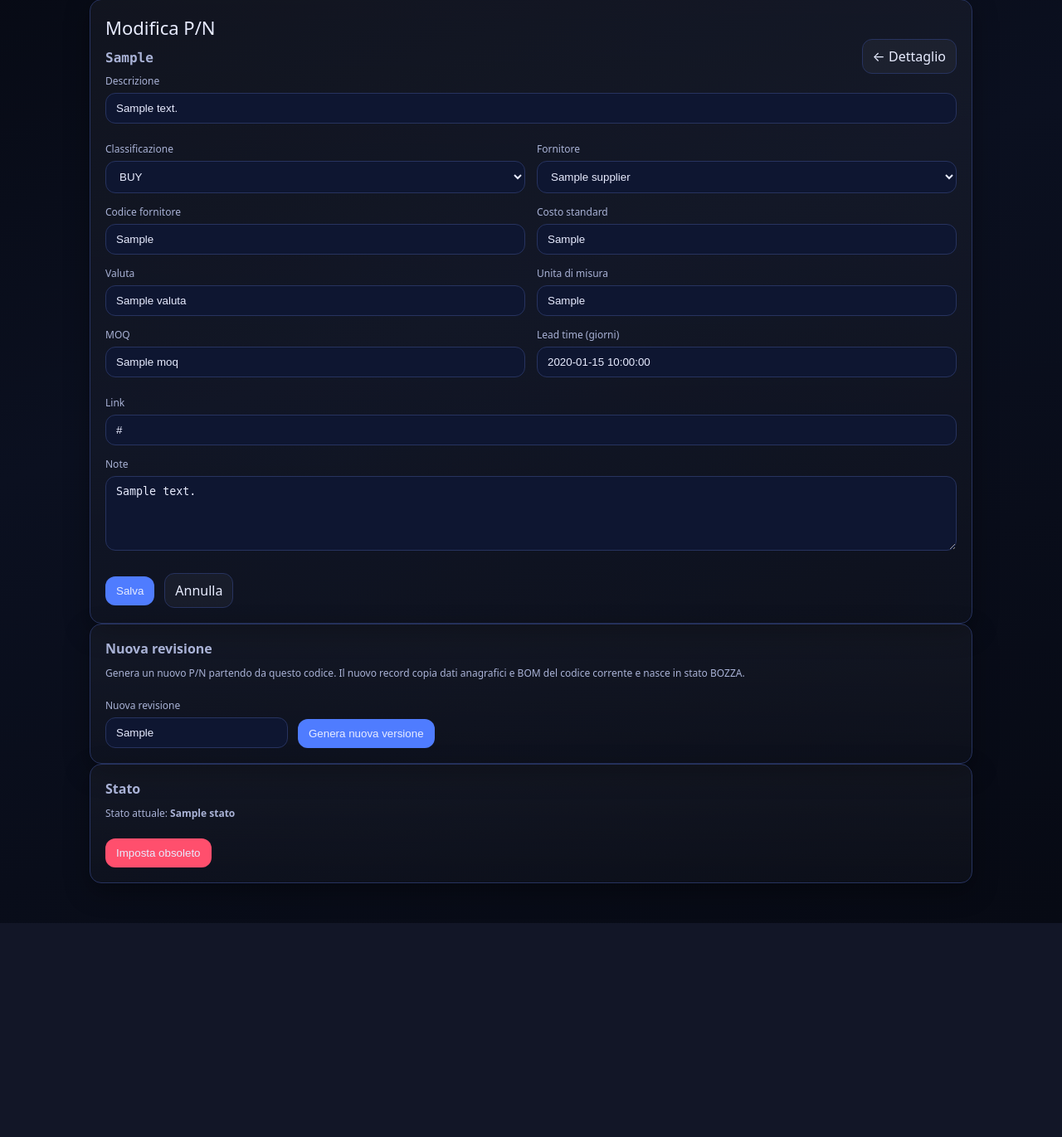
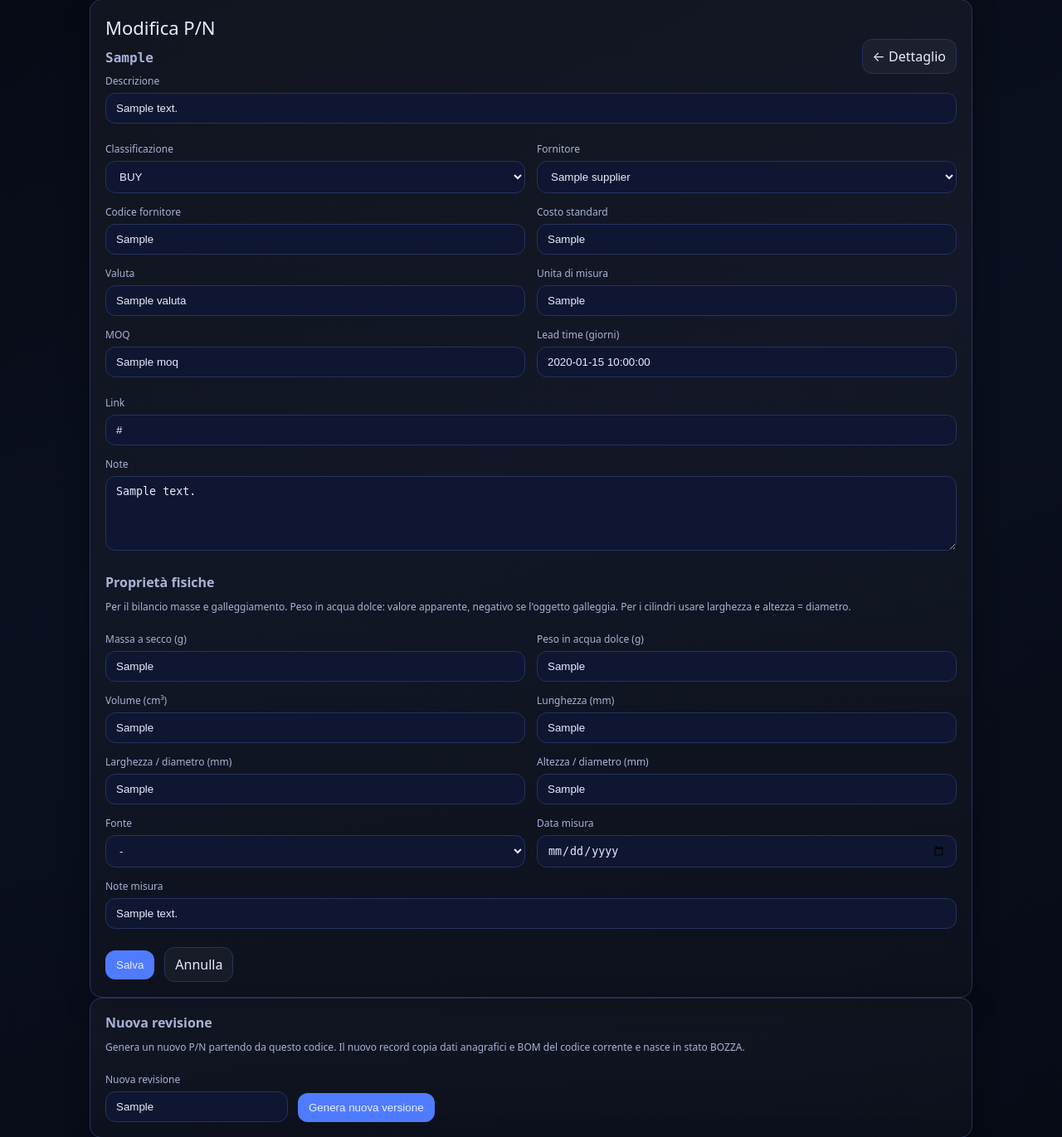
Before and after one commit to DeepEx/DeepEx_PN, a FastAPI app: template app/templates/pn_edit.html in a window 1280 px wide. Shown: the part 70-1441 px from the top of the page at 83% size. Before the commit the page ends 1183 px from the top, so only its background shows below. Run offline with FastAPI, Linux system fonts and the light colour scheme; the template is opened without the code that fills it: most values are stand-ins (such as "Sample title", 1, 10 or a date in 2020); parts of the project's set-up code (start-up, migrations or seed data) failed here and were passed over; some libraries are stand-ins or nearby versions.

Commit message:
Aggiunge proprieta fisiche ai P/N e totali di massa nella BOM
Nuovi campi su part_numbers: massa a secco (g), peso apparente in acqua
dolce (g, negativo se galleggia), volume (cm3), dimensioni L/W/H (mm),
fonte (MISURATO/CAD/DATASHEET/STIMATO), data e note della misura.

- Migrazione idempotente all'avvio (ALTER TABLE ... ADD COLUMN IF NOT
  EXISTS): create_all non aggiunge colonne a tabelle esistenti.
- Modifica P/N: nuova sezione con validazione (virgola decimale, niente
  valori negativi tranne il peso in acqua, data ISO); le variazioni sono
  registrate nello storico.
- Dettaglio P/N: riquadro Proprieta fisiche.
- Nuova revisione: copia le proprieta della revisione sorgente.
- BOM: totali di massa a secco e peso in acqua lungo la distinta; un valore
  inserito sull'assieme ha la precedenza sulla somma; elenco dei P/N senza
  dati.
- requirements: fastapi 0.115.6 / starlette 0.41.3 fissati; con le
  versioni recenti TemplateResponse(name, context) fallisce.

Verificato con PostgreSQL 16: schema esistente migrato (20 -> 29 colonne),
modifica e validazione, totali BOM (6 x 1250,5 g + 2 x 11500 g = 30,50 kg;
peso in acqua +4,18 kg), revisione, storico.

Co-Authored-By: Claude Opus 5.5 <noreply@anthropic.com>
Claude-Session: https://claude.ai/code/session_013UyHSuyc8uBakxvXaFKBDy

```diff
--- a/app/db.py
+++ b/app/db.py
@@ -24,3 +24,26 @@ def get_db():
         yield db
     finally:
         db.close()
+
+
+# Colonne aggiunte dopo la prima installazione: create_all non altera tabelle esistenti,
+# quindi le aggiungiamo in modo idempotente all'avvio (PostgreSQL: ADD COLUMN IF NOT EXISTS).
+PART_NUMBER_ADDED_COLUMNS = [
+    ("massa_secco_g", "NUMERIC(12, 1)"),
+    ("peso_acqua_g", "NUMERIC(12, 1)"),
+    ("volume_cm3", "NUMERIC(14, 1)"),
+    ("dim_lunghezza_mm", "NUMERIC(10, 1)"),
+    ("dim_larghezza_mm", "NUMERIC(10, 1)"),
+    ("dim_altezza_mm", "NUMERIC(10, 1)"),
+    ("proprieta_fonte", "VARCHAR(20)"),
+    ("proprieta_data", "DATE"),
+    ("proprieta_note", "TEXT"),
+]
+
+
+def ensure_schema(bind=None):
+    from sqlalchemy import text
+    bind = bind or engine
+    with bind.begin() as conn:
+        for name, sql_type in PART_NUMBER_ADDED_COLUMNS:
+            conn.execute(text(f"ALTER TABLE part_numbers ADD COLUMN IF NOT EXISTS {name} {sql_type}"))
--- a/app/main.py
+++ b/app/main.py
@@ -1,4 +1,5 @@
 import os
+import json
 import csv, io, re
 from fastapi import FastAPI, Request, Depends, Form, UploadFile, File, HTTPException
 from fastapi.responses import RedirectResponse, HTMLResponse
@@ -10,7 +11,7 @@ from sqlalchemy.orm import Session
 from sqlalchemy import or_
 from sqlalchemy.orm import joinedload
 
-from db import Base, engine, get_db
+from db import Base, engine, get_db, ensure_schema
 from models import Abbreviation, Supplier, PartNumber, User, PNHistory
 from auth import verify_password, require_user, SESSION_KEY, ensure_admin_user, get_user
 from pn import create_pn, create_pn_revision
@@ -18,7 +19,7 @@ from pn import create_pn, create_pn_revision
 from models import Abbreviation, PartNumber
 
 from decimal import Decimal
-from bom import compute_unit_cost
+from bom import compute_unit_cost, compute_physical_rollup
 from models import BOMItem
 from fastapi import Form
 from sqlalchemy import and_
@@ -41,6 +42,7 @@ templates = Jinja2Templates(directory="templates")
 @app.on_event("startup")
 def startup():
     Base.metadata.create_all(bind=engine)
+    ensure_schema()
     # crea admin se mancante
     from db import SessionLocal
     db = SessionLocal()
@@ -519,6 +521,7 @@ def pn_edit_page(pn: str, request: Request, db: Session = Depends(get_db)):
             "error": None,
             "revision_error": None,
             "suggested_rev": _suggest_next_revision(item.rev),
+            "physical_sources": PHYSICAL_SOURCES,
         }
     )
 
@@ -538,6 +541,50 @@ def _suggest_next_revision(current_rev: str | None) -> str:
 
     return value
 
+PHYSICAL_SOURCES = ["MISURATO", "CAD", "DATASHEET", "STIMATO"]
+
+
+def _parse_decimal_field(raw: str, label: str, allow_negative: bool = False):
+    value = (raw or "").strip().replace(" ", "").replace(",", ".")
+    if not value:
+        return None
+    try:
+        number = Decimal(value)
+    except Exception:
+        raise ValueError(f"{label}: valore numerico non valido ({raw}).")
+    if not number.is_finite():
+        raise ValueError(f"{label}: valore numerico non valido ({raw}).")
+    if number < 0 and not allow_negative:
+        raise ValueError(f"{label}: il valore non puo essere negativo.")
+    return number.quantize(Decimal("0.1"))
+
+
+def _parse_physical_form(massa, peso_acqua, volume, lung, larg, alt, fonte, data, note):
+    from datetime import date as _date
+    result = {
+        "massa_secco_g": _parse_decimal_field(massa, "Massa a secco"),
+        "peso_acqua_g": _parse_decimal_field(peso_acqua, "Peso in acqua", allow_negative=True),
+        "volume_cm3": _parse_decimal_field(volume, "Volume"),
+        "dim_lunghezza_mm": _parse_decimal_field(lung, "Lunghezza"),
+        "dim_larghezza_mm": _parse_decimal_field(larg, "Larghezza"),
+        "dim_altezza_mm": _parse_decimal_field(alt, "Altezza"),
+    }
+    src = (fonte or "").strip().upper() or None
+    if src is not None and src not in PHYSICAL_SOURCES:
+        raise ValueError(f"Fonte proprieta fisiche non valida: {fonte}.")
+    result["proprieta_fonte"] = src
+    d = (data or "").strip()
+    if d:
+        try:
+            result["proprieta_data"] = _date.fromisoformat(d)
+        except ValueError:
+            raise ValueError(f"Data proprieta fisiche non valida: {data} (formato AAAA-MM-GG).")
+    else:
+        result["proprieta_data"] = None
+    result["proprieta_note"] = (note or "").strip() or None
+    return result
+
+
 @app.post("/pn/{pn}/edit")
 def pn_edit_submit(
     pn: str,
@@ -553,6 +600,15 @@ def pn_edit_submit(
     moq: str = Form(""),
     link: str = Form(""),
     note: str = Form(""),
+    massa_secco_g: str = Form(""),
+    peso_acqua_g: str = Form(""),
+    volume_cm3: str = Form(""),
+    dim_lunghezza_mm: str = Form(""),
+    dim_larghezza_mm: str = Form(""),
+    dim_altezza_mm: str = Form(""),
+    proprieta_fonte: str = Form(""),
+    proprieta_data: str = Form(""),
+    proprieta_note: str = Form(""),
     db: Session = Depends(get_db),
 ):
     user = get_user(request)
@@ -565,6 +621,30 @@ def pn_edit_submit(
 
     if item.stato == "OBSOLETO":
         return RedirectResponse(f"/pn/{pn}", status_code=303)
+
+    # proprieta fisiche
+    try:
+        phys = _parse_physical_form(
+            massa_secco_g, peso_acqua_g, volume_cm3,
+            dim_lunghezza_mm, dim_larghezza_mm, dim_altezza_mm,
+            proprieta_fonte, proprieta_data, proprieta_note,
+        )
+    except ValueError as e:
+        suppliers = db.query(Supplier).order_by(Supplier.name).all()
+        return templates.TemplateResponse(
+            "pn_edit.html",
+            {
+                "request": request,
+                "user": user,
+                "item": item,
+                "suppliers": suppliers,
+                "error": str(e),
+                "revision_error": None,
+                "suggested_rev": _suggest_next_revision(item.rev),
+                "physical_sources": PHYSICAL_SOURCES,
+            },
+            status_code=400,
+        )
 
     # parsing
     desc = descrizione.strip() or None
@@ -599,11 +679,18 @@ def pn_edit_submit(
     item.link = lk
     item.note = nt
 
+    phys_changes = {}
+    for key, value in phys.items():
+        old = getattr(item, key)
+        if (str(old) if old is not None else None) != (str(value) if value is not None else None):
+            phys_changes[key] = {"da": None if old is None else str(old), "a": None if value is None else str(value)}
+        setattr(item, key, value)
+
     db.add(PNHistory(
     pn=item.pn,
     user=user,
     action="UPDATE_META",
-    details_json=None,
+    details_json=json.dumps({"proprieta_fisiche": phys_changes}, ensure_ascii=False) if phys_changes else None,
     ))
 
     db.commit()
@@ -651,6 +738,7 @@ def pn_revision_submit(
                 "error": None,
                 "revision_error": f"Errore generazione revisione: {e}",
                 "suggested_rev": (new_rev or "").strip() or _suggest_next_revision(current_item.rev if current_item else ""),
+                "physical_sources": PHYSICAL_SOURCES,
             }
         )
 
@@ -703,6 +791,9 @@ def pn_bom_page(pn: str, request: Request, db: Session = Depends(get_db)):
     cache = {}
     res = compute_unit_cost(db, pn, cache, visiting=[])
 
+    mass_res = compute_physical_rollup(db, pn, "massa_secco_g", {}, visiting=[])
+    water_res = compute_physical_rollup(db, pn, "peso_acqua_g", {}, visiting=[])
+
     # costo righe (solo per mostrare breakdown)
     line_costs = []
     if not res.cycle_found:
@@ -735,6 +826,8 @@ def pn_bom_page(pn: str, request: Request, db: Session = Depends(get_db)):
             "missing_cost_pns": sorted(list(res.missing_cost_pns)),
             "cycle_found": res.cycle_found,
             "cycle_path": res.cycle_path,
+            "mass_rollup": mass_res,
+            "water_rollup": water_res,
             "error": None,
         }
     )
--- a/app/pn.py
+++ b/app/pn.py
@@ -118,6 +118,16 @@ def create_pn_revision(
         moq=source.moq,
         link=source.link,
         note=source.note,
+        # le proprieta fisiche partono da quelle della revisione sorgente: vanno riverificate
+        massa_secco_g=source.massa_secco_g,
+        peso_acqua_g=source.peso_acqua_g,
+        volume_cm3=source.volume_cm3,
+        dim_lunghezza_mm=source.dim_lunghezza_mm,
+        dim_larghezza_mm=source.dim_larghezza_mm,
+        dim_altezza_mm=source.dim_altezza_mm,
+        proprieta_fonte=source.proprieta_fonte,
+        proprieta_data=source.proprieta_data,
+        proprieta_note=source.proprieta_note,
     )
     db.add(obj)
     db.flush()
--- a/app/requirements.txt
+++ b/app/requirements.txt
@@ -1,4 +1,6 @@
-fastapi
+# Versioni fissate: le versioni recenti di Starlette rifiutano TemplateResponse(name, context) usato dall'app
+fastapi==0.115.6
+starlette==0.41.3
 uvicorn[standard]
 sqlalchemy
 psycopg[binary]
--- a/app/templates/pn_edit.html
+++ b/app/templates/pn_edit.html
@@ -93,6 +93,54 @@
     </div>
 
     <br/>
+    <div class="h2">Proprietà fisiche</div>
+    <div class="help">Per il bilancio masse e galleggiamento. Peso in acqua dolce: valore apparente, negativo se l'oggetto galleggia. Per i cilindri usare larghezza e altezza = diametro.</div>
+    <br/>
+    <div class="grid">
+      <div class="field">
+        <label>Massa a secco (g)</label>
+        <input name="massa_secco_g" inputmode="decimal" value="{{ item.massa_secco_g if item.massa_secco_g is not none else '' }}">
+      </div>
+      <div class="field">
+        <label>Peso in acqua dolce (g)</label>
+        <input name="peso_acqua_g" inputmode="decimal" value="{{ item.peso_acqua_g if item.peso_acqua_g is not none else '' }}">
+      </div>
+      <div class="field">
+        <label>Volume (cm³)</label>
+        <input name="volume_cm3" inputmode="decimal" value="{{ item.volume_cm3 if item.volume_cm3 is not none else '' }}">
+      </div>
+      <div class="field">
+        <label>Lunghezza (mm)</label>
+        <input name="dim_lunghezza_mm" inputmode="decimal" value="{{ item.dim_lunghezza_mm if item.dim_lunghezza_mm is not none else '' }}">
+      </div>
+      <div class="field">
+        <label>Larghezza / diametro (mm)</label>
+        <input name="dim_larghezza_mm" inputmode="decimal" value="{{ item.dim_larghezza_mm if item.dim_larghezza_mm is not none else '' }}">
+      </div>
+      <div class="field">
+        <label>Altezza / diametro (mm)</label>
+        <input name="dim_altezza_mm" inputmode="decimal" value="{{ item.dim_altezza_mm if item.dim_altezza_mm is not none else '' }}">
+      </div>
+      <div class="field">
+        <label>Fonte</label>
+        <select name="proprieta_fonte">
+          <option value="">-</option>
+          {% for src in (physical_sources or ["MISURATO", "CAD", "DATASHEET", "STIMATO"]) %}
+            <option value="{{ src }}" {% if item.proprieta_fonte==src %}selected{% endif %}>{{ src }}</option>
+          {% endfor %}
+        </select>
+      </div>
+      <div class="field">
+        <label>Data misura</label>
+        <input name="proprieta_data" type="date" value="{{ item.proprieta_data or '' }}">
+      </div>
+      <div class="field" style="grid-column:1 / -1;">
+        <label>Note misura</label>
+        <input name="proprieta_note" value="{{ item.proprieta_note or '' }}">
+      </div>
+    </div>
+
+    <br/>
     <div class="row">
       <button class="btn primary" type="submit">Salva</button>
       <a class="btn" href="/pn/{{ item.pn }}">Annulla</a>
```
Also changed, not shown: app/bom.py (+53 -0 lines), app/models.py (+13 -2 lines), app/templates/detail_pn.html (+11 -0 lines), app/templates/pn_bom.html (+28 -0 lines).
